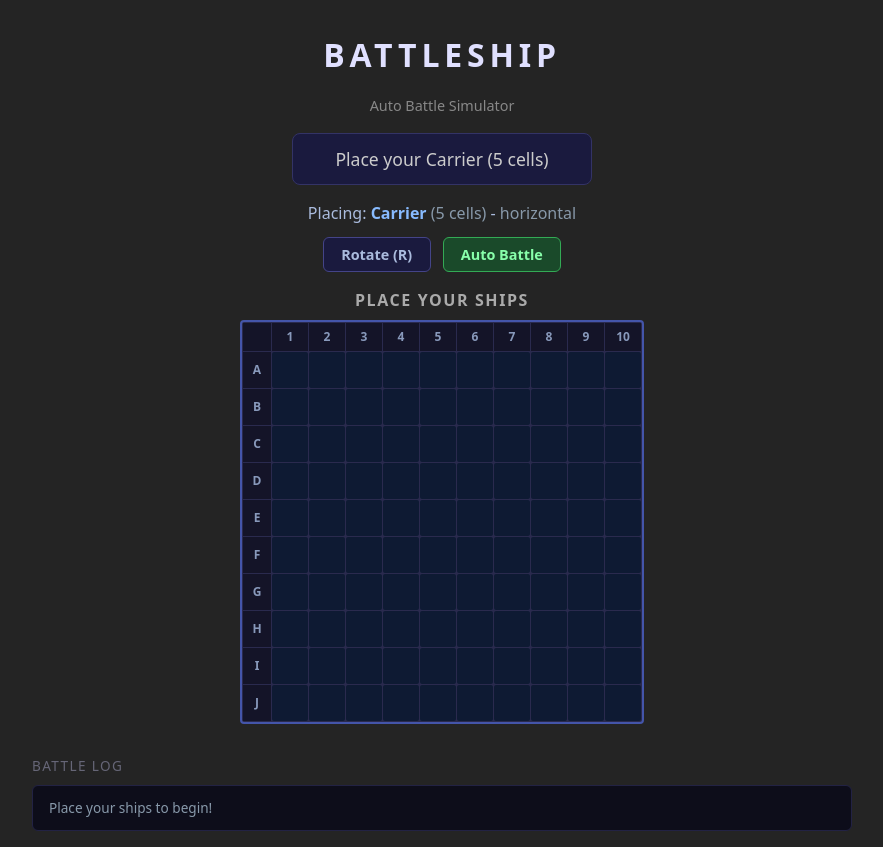
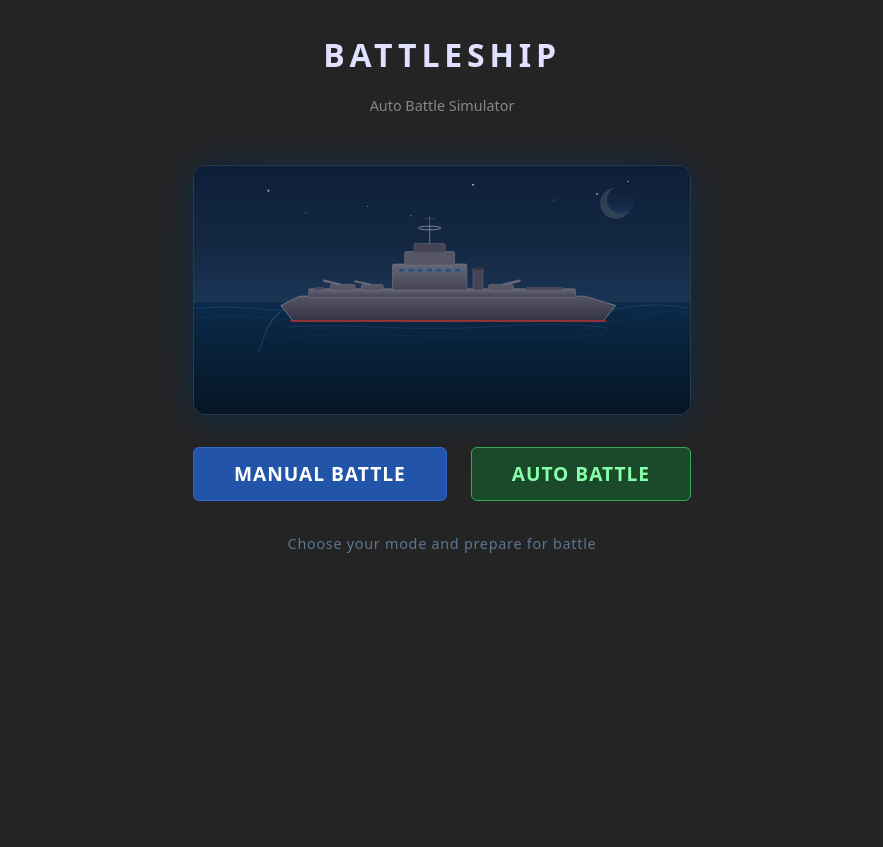
Before and after one commit to graysontonks-eng/battleship-ai3, a React (Vite) app: page / in a window 1280 px wide. Shown: the whole page, without its empty margins (198-1081 px from the left). After the commit the page ends 800 px from the top, so only its background shows below. Built offline with nearby package versions, Linux system fonts and the light colour scheme.

Commit message:
feat: add opening splash screen with battleship illustration and start buttons
Co-Authored-By: graysontonks <graysontonks@gmail.com>

```diff
--- a/src/App.css
+++ b/src/App.css
@@ -1361,6 +1361,62 @@
   100% { opacity: 0; transform: translateX(-50%) translateY(-5px); }
 }
 
+/* Splash / title screen */
+.splash-screen {
+  display: flex;
+  flex-direction: column;
+  align-items: center;
+  gap: 2rem;
+  padding: 2rem 0;
+  animation: splash-fade-in 1s ease-out forwards;
+}
+
+.splash-battleship {
+  width: 100%;
+  max-width: 700px;
+  border-radius: 12px;
+  box-shadow:
+    0 4px 30px rgba(0, 40, 80, 0.5),
+    0 0 60px rgba(30, 100, 180, 0.15);
+  border: 1px solid rgba(100, 180, 255, 0.15);
+}
+
+.splash-buttons {
+  display: flex;
+  gap: 1.5rem;
+}
+
+.splash-btn {
+  font-size: 1.2rem;
+  padding: 0.8rem 2.5rem;
+  letter-spacing: 0.05em;
+  text-transform: uppercase;
+  font-weight: 700;
+  transition: transform 0.2s, box-shadow 0.2s;
+}
+
+.splash-btn:hover {
+  transform: translateY(-2px);
+  box-shadow: 0 4px 20px rgba(100, 180, 255, 0.3);
+}
+
+.splash-hint {
+  color: rgba(150, 200, 255, 0.5);
+  font-size: 0.9rem;
+  letter-spacing: 0.05em;
+  margin: 0;
+}
+
+.status-bar.splash-status {
+  background: rgba(20, 60, 100, 0.3);
+  border-color: rgba(100, 180, 255, 0.2);
+}
+
+@keyframes splash-fade-in {
+  0% { opacity: 0; transform: translateY(20px); }
+  100% { opacity: 1; transform: translateY(0); }
+}
+
 /* Game Over / Victory screen overlay */
 .game-over-overlay {
   position: fixed;
--- a/src/App.tsx
+++ b/src/App.tsx
@@ -87,7 +87,7 @@ interface CaptainAnnouncementState {
 
 function App() {
   // Game phase
-  const [phase, setPhase] = useState<GamePhase>('placement');
+  const [phase, setPhase] = useState<GamePhase>('splash');
   const [turn, setTurn] = useState<SimTurn>('player');
 
   // Player state
@@ -753,9 +753,15 @@ function App() {
     setSim((prev) => ({ ...prev, speed }));
   }, []);
 
+  // Start manual placement from splash
+  const startPlacement = useCallback(() => {
+    setPhase('placement');
+    setMessages([{ text: 'Place your ships to begin!', type: 'info' }]);
+  }, []);
+
   // Reset game
   const resetGame = useCallback(() => {
-    setPhase('placement');
+    setPhase('splash');
     setTurn('player');
     setPlayerBoard(createEmptyBoard());
     setPlayerShips([]);
@@ -816,6 +822,7 @@ function App() {
 
   // Get status text
   const getStatusText = (): string => {
+    if (phase === 'splash') return 'Prepare for Battle';
     if (phase === 'placement') {
       if (currentShipConfig) {
         return `Place your ${currentShipConfig.name} (${currentShipConfig.size} cells)`;
@@ -836,6 +843,7 @@ function App() {
   };
 
   const getStatusClass = (): string => {
+    if (phase === 'splash') return 'status-bar splash-status';
     if (phase === 'gameOver') return 'status-bar game-over';
     if (phase === 'placement') return 'status-bar';
     if (sim.running) return turn === 'player' ? 'status-bar auto-player' : 'status-bar auto-ai';
@@ -1214,10 +1222,118 @@ function App() {
       <h1 className="game-title">Battleship</h1>
       <p className="game-subtitle">Auto Battle Simulator</p>
 
+      {phase !== 'splash' && (
         <div className={getStatusClass()}>{getStatusText()}</div>
+      )}
+
+      {/* Splash / title screen */}
+      {phase === 'splash' && (
+        <div className="splash-screen">
+          <svg className="splash-battleship" viewBox="0 0 800 400" xmlns="http://www.w3.org/2000/svg">
+            {/* Ocean / water */}
+            <defs>
+              <linearGradient id="oceanGrad" x1="0%" y1="0%" x2="0%" y2="100%">
+                <stop offset="0%" stopColor="#0a2a4a" />
+                <stop offset="100%" stopColor="#051525" />
+              </linearGradient>
+              <linearGradient id="skyGrad" x1="0%" y1="0%" x2="0%" y2="100%">
+                <stop offset="0%" stopColor="#0c1e3a" />
+                <stop offset="60%" stopColor="#142844" />
+                <stop offset="100%" stopColor="#1a3555" />
+              </linearGradient>
+              <linearGradient id="hullGrad" x1="0%" y1="0%" x2="0%" y2="100%">
+                <stop offset="0%" stopColor="#556" />
+                <stop offset="100%" stopColor="#334" />
+              </linearGradient>
+              <linearGradient id="superGrad" x1="0%" y1="0%" x2="0%" y2="100%">
+                <stop offset="0%" stopColor="#667" />
+                <stop offset="100%" stopColor="#445" />
+              </linearGradient>
+            </defs>
+            {/* Sky */}
+            <rect x="0" y="0" width="800" height="220" fill="url(#skyGrad)" />
+            {/* Stars */}
+            <circle cx="120" cy="40" r="1.5" fill="#fff" opacity="0.7" />
+            <circle cx="280" cy="65" r="1" fill="#fff" opacity="0.5" />
+            <circle cx="450" cy="30" r="1.5" fill="#fff" opacity="0.8" />
+            <circle cx="580" cy="55" r="1" fill="#fff" opacity="0.4" />
+            <circle cx="700" cy="25" r="1.2" fill="#fff" opacity="0.6" />
+            <circle cx="350" cy="80" r="1" fill="#fff" opacity="0.5" />
+            <circle cx="650" cy="45" r="1.5" fill="#fff" opacity="0.6" />
+            <circle cx="180" cy="75" r="1" fill="#fff" opacity="0.4" />
+            {/* Moon */}
+            <circle cx="680" cy="60" r="25" fill="#e8e4d0" opacity="0.15" />
+            <circle cx="688" cy="55" r="22" fill="url(#skyGrad)" />
+            {/* Ocean */}
+            <rect x="0" y="220" width="800" height="180" fill="url(#oceanGrad)" />
+            {/* Water waves */}
+            <path d="M0,230 Q50,225 100,230 T200,230 T300,228 T400,232 T500,228 T600,230 T700,228 T800,230" fill="none" stroke="rgba(100,180,255,0.15)" strokeWidth="1.5" />
+            <path d="M0,245 Q60,240 120,245 T240,243 T360,247 T480,243 T600,245 T720,243 T800,245" fill="none" stroke="rgba(100,180,255,0.1)" strokeWidth="1" />
+            {/* Battleship hull */}
+            <path d="M140,225 L170,210 L630,210 L680,225 L660,250 L160,250 Z" fill="url(#hullGrad)" stroke="#778" strokeWidth="1.5" />
+            {/* Waterline */}
+            <path d="M155,250 L665,250" stroke="rgba(200,30,30,0.6)" strokeWidth="3" />
+            {/* Hull details */}
+            <line x1="200" y1="215" x2="200" y2="248" stroke="#445" strokeWidth="0.5" />
+            <line x1="300" y1="213" x2="300" y2="248" stroke="#445" strokeWidth="0.5" />
+            <line x1="400" y1="212" x2="400" y2="248" stroke="#445" strokeWidth="0.5" />
+            <line x1="500" y1="213" x2="500" y2="248" stroke="#445" strokeWidth="0.5" />
+            <line x1="600" y1="215" x2="600" y2="248" stroke="#445" strokeWidth="0.5" />
+            {/* Deck */}
+            <rect x="185" y="198" width="430" height="14" rx="2" fill="url(#superGrad)" stroke="#778" strokeWidth="1" />
+            {/* Bridge superstructure */}
+            <rect x="320" y="158" width="120" height="42" rx="3" fill="url(#superGrad)" stroke="#778" strokeWidth="1" />
+            <rect x="340" y="138" width="80" height="22" rx="2" fill="#556" stroke="#778" strokeWidth="1" />
+            <rect x="355" y="125" width="50" height="15" rx="2" fill="#445" stroke="#667" strokeWidth="1" />
+            {/* Bridge windows */}
+            <rect x="330" y="165" width="10" height="6" rx="1" fill="#2a4a6a" stroke="#5af" strokeWidth="0.5" opacity="0.8" />
+            <rect x="345" y="165" width="10" height="6" rx="1" fill="#2a4a6a" stroke="#5af" strokeWidth="0.5" opacity="0.8" />
+            <rect x="360" y="165" width="10" height="6" rx="1" fill="#2a4a6a" stroke="#5af" strokeWidth="0.5" opacity="0.8" />
+            <rect x="375" y="165" width="10" height="6" rx="1" fill="#2a4a6a" stroke="#5af" strokeWidth="0.5" opacity="0.8" />
+            <rect x="390" y="165" width="10" height="6" rx="1" fill="#2a4a6a" stroke="#5af" strokeWidth="0.5" opacity="0.8" />
+            <rect x="405" y="165" width="10" height="6" rx="1" fill="#2a4a6a" stroke="#5af" strokeWidth="0.5" opacity="0.8" />
+            <rect x="420" y="165" width="10" height="6" rx="1" fill="#2a4a6a" stroke="#5af" strokeWidth="0.5" opacity="0.8" />
+            {/* Radar mast */}
+            <line x1="380" y1="125" x2="380" y2="95" stroke="#667" strokeWidth="2" />
+            <ellipse cx="380" cy="100" rx="18" ry="3" fill="none" stroke="#889" strokeWidth="1.5" />
+            {/* Antenna */}
+            <line x1="380" y1="95" x2="380" y2="80" stroke="#556" strokeWidth="1.5" />
+            <line x1="372" y1="85" x2="388" y2="85" stroke="#556" strokeWidth="1" />
+            {/* Forward turrets */}
+            <rect x="220" y="191" width="40" height="10" rx="3" fill="#556" stroke="#778" strokeWidth="1" />
+            <line x1="235" y1="191" x2="210" y2="185" stroke="#667" strokeWidth="4" strokeLinecap="round" />
+            <rect x="270" y="191" width="35" height="10" rx="3" fill="#556" stroke="#778" strokeWidth="1" />
+            <line x1="283" y1="191" x2="260" y2="186" stroke="#667" strokeWidth="3.5" strokeLinecap="round" />
+            {/* Aft turret */}
+            <rect x="475" y="191" width="40" height="10" rx="3" fill="#556" stroke="#778" strokeWidth="1" />
+            <line x1="500" y1="191" x2="525" y2="185" stroke="#667" strokeWidth="4" strokeLinecap="round" />
+            {/* Smokestacks */}
+            <rect x="450" y="165" width="16" height="35" rx="2" fill="#445" stroke="#667" strokeWidth="1" />
+            <ellipse cx="458" cy="165" rx="8" ry="3" fill="#334" />
+            {/* Small deck details */}
+            <rect x="535" y="195" width="60" height="5" rx="1" fill="#4a4a5a" />
+            <rect x="195" y="195" width="15" height="5" rx="1" fill="#4a4a5a" />
+            {/* Ship wake in water */}
+            <path d="M150,260 Q200,255 300,260 T500,258 T670,262" fill="none" stroke="rgba(150,200,255,0.08)" strokeWidth="2" />
+            <path d="M155,275 Q250,270 400,275 T660,272" fill="none" stroke="rgba(150,200,255,0.05)" strokeWidth="1.5" />
+            {/* Bow wave */}
+            <path d="M140,235 Q130,240 120,260 Q110,280 105,300" fill="none" stroke="rgba(150,220,255,0.12)" strokeWidth="2" />
+            <path d="M140,235 Q128,242 115,265" fill="none" stroke="rgba(200,230,255,0.08)" strokeWidth="1.5" />
+          </svg>
+          <div className="splash-buttons">
+            <button className="btn btn-primary splash-btn" onClick={startPlacement}>
+              Manual Battle
+            </button>
+            <button className="btn btn-auto splash-btn" onClick={startAutoSim}>
+              Auto Battle
+            </button>
+          </div>
+          <p className="splash-hint">Choose your mode and prepare for battle</p>
+        </div>
+      )}
 
       {/* Fleet scoreboard during play */}
-      {phase !== 'placement' && renderScoreboard()}
+      {phase !== 'placement' && phase !== 'splash' && renderScoreboard()}
 
       {phase === 'placement' && currentShipConfig && (
         <div className="placement-controls">
@@ -1286,6 +1402,7 @@ function App() {
         </div>
       )}
 
+      {phase !== 'splash' && (
       <div className="boards-container" ref={boardsContainerRef}>
         {renderBoard(playerBoard, true, phase === 'placement' ? 'Place Your Ships' : 'Your Ocean')}
         {/* Radar sweep overlay on player board during AI turn */}
@@ -1366,6 +1483,7 @@ function App() {
           </>
         )}
       </div>
+      )}
 
       {/* DIRECT HIT / SHIP DESTROYED banner */}
       {banner.active && (
@@ -1487,6 +1605,7 @@ function App() {
         </div>
       )}
 
+      {phase !== 'splash' && (
         <div className="message-log">
           <div className="message-log-title">Battle Log</div>
           <div className="message-list">
@@ -1497,6 +1616,7 @@ function App() {
             ))}
           </div>
         </div>
+      )}
     </div>
   );
 }
--- a/src/types.ts
+++ b/src/types.ts
@@ -21,7 +21,7 @@ export interface ShipConfig {
 
 export type Board = CellState[][];
 
-export type GamePhase = 'placement' | 'playing' | 'gameOver';
+export type GamePhase = 'splash' | 'placement' | 'playing' | 'gameOver';
 
 export type Turn = 'player' | 'ai';
 
```
Lines whose indentation alone changed are shown as unchanged.
